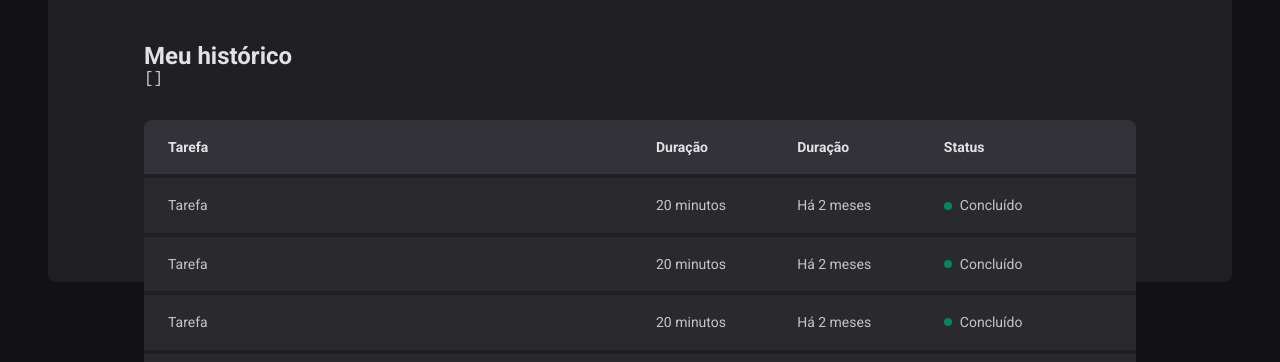
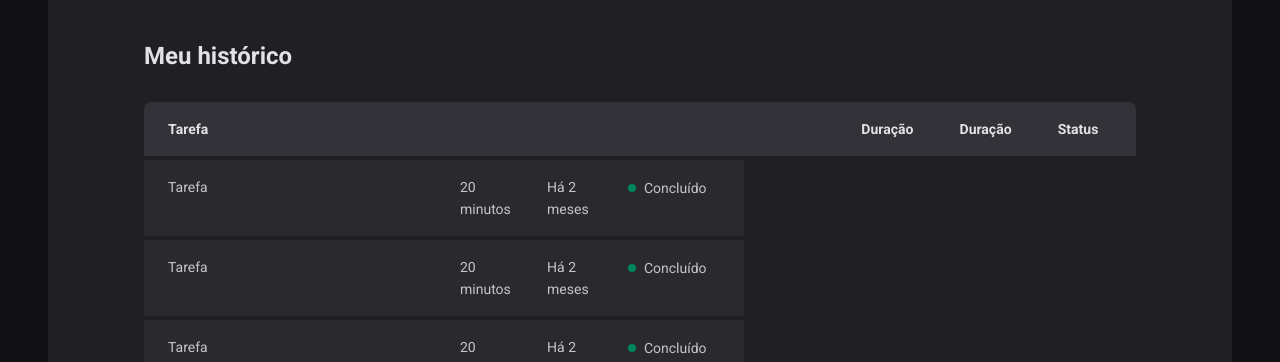
Before and after one commit to HugoFortunato/pomotimer, a React (Vite) app: page /history in a window 1280 px wide. Shown: the part 438-800 px from the top of the page. Built offline with nearby package versions, Linux system fonts and the light colour scheme.

Commit message:
feat: add react window on data table to better performance

```diff
--- a/src/layouts/DefaultLayout/styles.ts
+++ b/src/layouts/DefaultLayout/styles.ts
@@ -2,7 +2,6 @@ import styled from 'styled-components'
 
 export const LayoutContainer = styled.div`
   max-width: 74rem;
-  height: calc(100vh - 10rem);
   margin: 5rem auto;
   padding: 2.5rem;
   background: ${(props) => props.theme['gray800']};
--- a/src/pages/History/content.ts
+++ b/src/pages/History/content.ts
@@ -55,4 +55,381 @@ export const trData = [
     status: "Recusado",
     color: "red"
   },
+  {
+    task: "Tarefa",
+    duration: "20 minutos",
+    start: "Há 2 meses",
+    status: "Concluído",
+    color: "green"
+  },
+  {
+    task: "Tarefa",
+    duration: "20 minutos",
+    start: "Há 2 meses",
+    status: "Concluído",
+    color: "green"
+  },
+  {
+    task: "Tarefa",
+    duration: "20 minutos",
+    start: "Há 2 meses",
+    status: "Concluído",
+    color: "green"
+  },
+  {
+    task: "Tarefa",
+    duration: "20 minutos",
+    start: "Há 2 meses",
+    status: "Concluído",
+    color: "green"
+  },
+  {
+    task: "Tarefa",
+    duration: "20 minutos",
+    start: "Há 2 meses",
+    status: "Concluído",
+    color: "green"
+  },
+  {
+    task: "Tarefa",
+    duration: "20 minutos",
+    start: "Há 2 meses",
+    status: "Concluído",
+    color: "green"
+  },
+  {
+    task: "Tarefa",
+    duration: "20 minutos",
+    start: "Há 2 meses",
+    status: "Em andamento",
+    color: "yellow"
+  },
+  {
+    task: "Tarefa",
+    duration: "20 minutos",
+    start: "Há 2 meses",
+    status: "Recusado",
+    color: "red"
+  },
+  {
+    task: "Tarefa",
+    duration: "20 minutos",
+    start: "Há 2 meses",
+    status: "Concluído",
+    color: "green"
+  },
+  {
+    task: "Tarefa",
+    duration: "20 minutos",
+    start: "Há 2 meses",
+    status: "Concluído",
+    color: "green"
+  },
+  {
+    task: "Tarefa",
+    duration: "20 minutos",
+    start: "Há 2 meses",
+    status: "Concluído",
+    color: "green"
+  },
+  {
+    task: "Tarefa",
+    duration: "20 minutos",
+    start: "Há 2 meses",
+    status: "Concluído",
+    color: "green"
+  },
+  {
+    task: "Tarefa",
+    duration: "20 minutos",
+    start: "Há 2 meses",
+    status: "Concluído",
+    color: "green"
+  },
+  {
+    task: "Tarefa",
+    duration: "20 minutos",
+    start: "Há 2 meses",
+    status: "Concluído",
+    color: "green"
+  },
+  {
+    task: "Tarefa",
+    duration: "20 minutos",
+    start: "Há 2 meses",
+    status: "Em andamento",
+    color: "yellow"
+  },
+  {
+    task: "Tarefa",
+    duration: "20 minutos",
+    start: "Há 2 meses",
+    status: "Recusado",
+    color: "red"
+  },
+  {
+    task: "Tarefa",
+    duration: "20 minutos",
+    start: "Há 2 meses",
+    status: "Concluído",
+    color: "green"
+  },
+  {
+    task: "Tarefa",
+    duration: "20 minutos",
+    start: "Há 2 meses",
+    status: "Concluído",
+    color: "green"
+  },
+  {
+    task: "Tarefa",
+    duration: "20 minutos",
+    start: "Há 2 meses",
+    status: "Concluído",
+    color: "green"
+  },
+  {
+    task: "Tarefa",
+    duration: "20 minutos",
+    start: "Há 2 meses",
+    status: "Concluído",
+    color: "green"
+  },
+  {
+    task: "Tarefa",
+    duration: "20 minutos",
+    start: "Há 2 meses",
+    status: "Concluído",
+    color: "green"
+  },
+  {
+    task: "Tarefa",
+    duration: "20 minutos",
+    start: "Há 2 meses",
+    status: "Concluído",
+    color: "green"
+  },
+  {
+    task: "Tarefa",
+    duration: "20 minutos",
+    start: "Há 2 meses",
+    status: "Em andamento",
+    color: "yellow"
+  },
+  {
+    task: "Tarefa",
+    duration: "20 minutos",
+    start: "Há 2 meses",
+    status: "Recusado",
+    color: "red"
+  },
+  {
+    task: "Tarefa",
+    duration: "20 minutos",
+    start: "Há 2 meses",
+    status: "Concluído",
+    color: "green"
+  },
+  {
+    task: "Tarefa",
+    duration: "20 minutos",
+    start: "Há 2 meses",
+    status: "Concluído",
+    color: "green"
+  },
+  {
+    task: "Tarefa",
+    duration: "20 minutos",
+    start: "Há 2 meses",
+    status: "Concluído",
+    color: "green"
+  },
+  {
+    task: "Tarefa",
+    duration: "20 minutos",
+    start: "Há 2 meses",
+    status: "Concluído",
+    color: "green"
+  },
+  {
+    task: "Tarefa",
+    duration: "20 minutos",
+    start: "Há 2 meses",
+    status: "Concluído",
+    color: "green"
+  },
+  {
+    task: "Tarefa",
+    duration: "20 minutos",
+    start: "Há 2 meses",
+    status: "Concluído",
+    color: "green"
+  },
+  {
+    task: "Tarefa",
+    duration: "20 minutos",
+    start: "Há 2 meses",
+    status: "Em andamento",
+    color: "yellow"
+  },
+  {
+    task: "Tarefa",
+    duration: "20 minutos",
+    start: "Há 2 meses",
+    status: "Recusado",
+    color: "red"
+  },
+  {
+    task: "Tarefa",
+    duration: "20 minutos",
+    start: "Há 2 meses",
+    status: "Concluído",
+    color: "green"
+  },
+  {
+    task: "Tarefa",
+    duration: "20 minutos",
+    start: "Há 2 meses",
+    status: "Concluído",
+    color: "green"
+  },
+  {
+    task: "Tarefa",
+    duration: "20 minutos",
+    start: "Há 2 meses",
+    status: "Concluído",
+    color: "green"
+  },
+  {
+    task: "Tarefa",
+    duration: "20 minutos",
+    start: "Há 2 meses",
+    status: "Concluído",
+    color: "green"
+  },
+  {
+    task: "Tarefa",
+    duration: "20 minutos",
+    start: "Há 2 meses",
+    status: "Concluído",
+    color: "green"
+  },
+  {
+    task: "Tarefa",
+    duration: "20 minutos",
+    start: "Há 2 meses",
+    status: "Concluído",
+    color: "green"
+  },
+  {
+    task: "Tarefa",
+    duration: "20 minutos",
+    start: "Há 2 meses",
+    status: "Em andamento",
+    color: "yellow"
+  },
+  {
+    task: "Tarefa",
+    duration: "20 minutos",
+    start: "Há 2 meses",
+    status: "Recusado",
+    color: "red"
+  },
+  {
+    task: "Tarefa",
+    duration: "20 minutos",
+    start: "Há 2 meses",
+    status: "Concluído",
+    color: "green"
+  },
+  {
+    task: "Tarefa",
+    duration: "20 minutos",
+    start: "Há 2 meses",
+    status: "Concluído",
+    color: "green"
+  },
+  {
+    task: "Tarefa",
+    duration: "20 minutos",
+    start: "Há 2 meses",
+    status: "Concluído",
+    color: "green"
+  },
+  {
+    task: "Tarefa",
+    duration: "20 minutos",
+    start: "Há 2 meses",
+    status: "Concluído",
+    color: "green"
+  },
+  {
+    task: "Tarefa",
+    duration: "20 minutos",
+    start: "Há 2 meses",
+    status: "Concluído",
+    color: "green"
+  },
+  {
+    task: "Tarefa",
+    duration: "20 minutos",
+    start: "Há 2 meses",
+    status: "Concluído",
+    color: "green"
+  },
+  {
+    task: "Tarefa",
+    duration: "20 minutos",
+    start: "Há 2 meses",
+    status: "Em andamento",
+    color: "yellow"
+  },
+  {
+    task: "Tarefa",
+    duration: "20 minutos",
+    start: "Há 2 meses",
+    status: "Recusado",
+    color: "red"
+  },
+  {
+    task: "Tarefa",
+    duration: "20 minutos",
+    start: "Há 2 meses",
+    status: "Concluído",
+    color: "green"
+  },
+  {
+    task: "Tarefa",
+    duration: "20 minutos",
+    start: "Há 2 meses",
+    status: "Concluído",
+    color: "green"
+  },
+  {
+    task: "Tarefa",
+    duration: "20 minutos",
+    start: "Há 2 meses",
+    status: "Concluído",
+    color: "green"
+  },
+  {
+    task: "Tarefa",
+    duration: "20 minutos",
+    start: "Há 2 meses",
+    status: "Concluído",
+    color: "green"
+  },
+  {
+    task: "Tarefa",
+    duration: "20 minutos",
+    start: "Há 2 meses",
+    status: "Concluído",
+    color: "green"
+  },
+  {
+    task: "Tarefa",
+    duration: "20 minutos",
+    start: "Há 2 meses",
+    status: "Concluído",
+  }
 ]
--- a/src/pages/History/index.tsx
+++ b/src/pages/History/index.tsx
@@ -1,6 +1,24 @@
 import { useContext } from 'react'
 import { CyclesContext } from '../../contexts/CyclesContext'
-import { HistoryContainer, HistoryList, Status } from './styles'
+import { trData } from './content'
+import { HistoryContainer, HistoryList, Status} from './styles'
+import { FixedSizeList as List } from 'react-window';
+import AutoSizer from 'react-virtualized-auto-sizer'
+
+const Row = ({ index, style }: any) => (
+  <div style={style}>
+    {trData.map((item, index) => (
+      <tr>
+        <td> {item.task} </td>
+        <td> {item.duration} </td>
+        <td> {item.start} </td>
+        <td>
+          <Status statusColor={item.color as any}> {item.status} </Status>
+        </td>
+      </tr>
+      ))}
+  </div>
+);
 
 export function History() {
   const { cycles } = useContext(CyclesContext)
@@ -8,8 +26,6 @@ export function History() {
   return (
     <HistoryContainer>
       <h1>Meu histórico</h1>
-
-      <pre>{JSON.stringify(cycles, null, 2)}</pre>
 
       <HistoryList>
         <table>
@@ -22,62 +38,20 @@ export function History() {
             </tr>
           </thead>
           <tbody>
-            <tr>
-              <td>Tarefa</td>
-              <td>20 minutos</td>
-              <td>Há 2 meses</td>
-              <td>
-                <Status statusColor="green">Concluído</Status>
-              </td>
-            </tr>
-            <tr>
-              <td>Tarefa</td>
-              <td>20 minutos</td>
-              <td>Há 2 meses</td>
-              <td>
-                <Status statusColor="green">Concluído</Status>
-              </td>
-            </tr>
-            <tr>
-              <td>Tarefa</td>
-              <td>20 minutos</td>
-              <td>Há 2 meses</td>
-              <td>
-                <Status statusColor="green">Concluído</Status>
-              </td>
-            </tr>
-            <tr>
-              <td>Tarefa</td>
-              <td>20 minutos</td>
-              <td>Há 2 meses</td>
-              <td>
-                <Status statusColor="green">Concluído</Status>
-              </td>
-            </tr>
-            <tr>
-              <td>Tarefa</td>
-              <td>20 minutos</td>
-              <td>Há 2 meses</td>
-              <td>
-                <Status statusColor="green">Concluído</Status>
-              </td>
-            </tr>
-            <tr>
-              <td>Tarefa</td>
-              <td>20 minutos</td>
-              <td>Há 2 meses</td>
-              <td>
-                <Status statusColor="yellow">Em andamento</Status>
-              </td>
-            </tr>
-            <tr>
-              <td>Tarefa</td>
-              <td>20 minutos</td>
-              <td>Há 2 meses</td>
-              <td>
-                <Status statusColor="red">Interrompido</Status>
-              </td>
-            </tr>
+            <div style={{display: "flex", flexGrow: 1, height: "100vh", width: "600px"}}>
+            <AutoSizer>
+              {({ height, width }: any) => (
+            <List
+              height={height}
+              width={width}
+              itemSize={80}
+              itemCount={trData.length}
+            >
+              {Row}
+            </List>
+              )}
+            </AutoSizer>
+            </div>
           </tbody>
         </table>
       </HistoryList>
```
Also changed, not shown: package.json (+8 -0 lines), 1 other file (tests, documents, lock files or other folders).
